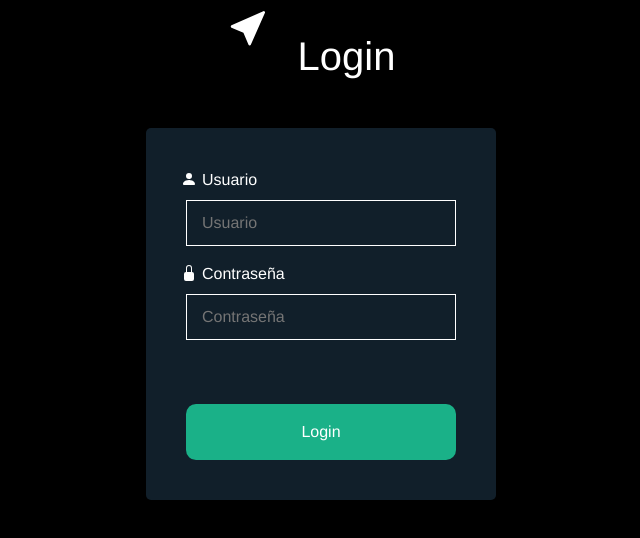
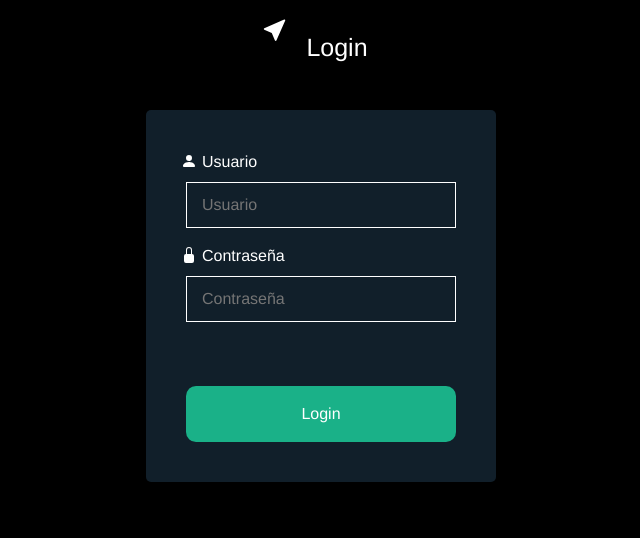
Before and after one commit to Samplezt/front-single-signon, a Vue app: page / in a window 1280 px wide. Shown: the top 538 px of the page, without its empty margins (319-959 px from the left). Built offline with nearby package versions, Linux system fonts and the light colour scheme.

Commit message:
ajusto tamaño del titulo

```diff
--- a/src/views/Login.vue
+++ b/src/views/Login.vue
@@ -76,6 +76,7 @@ export default {
 .title {
   text-align: center;
   color: white;
+  font-size: 25px;
 }
 .form {
   margin: 3rem auto;
```
Also changed, not shown: 7 other files (tests, documents, lock files or other folders).
